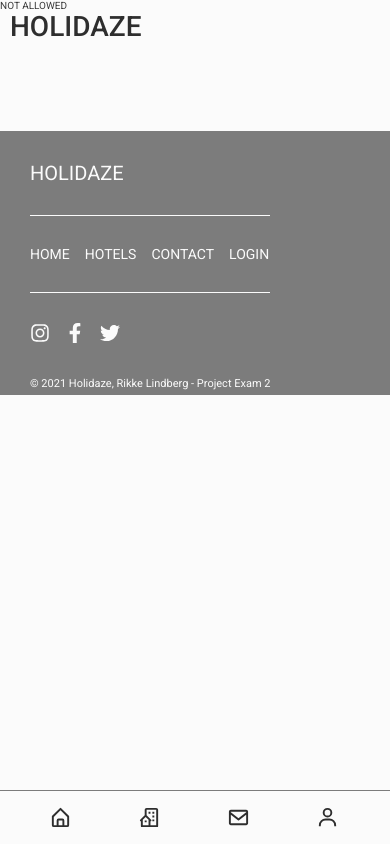
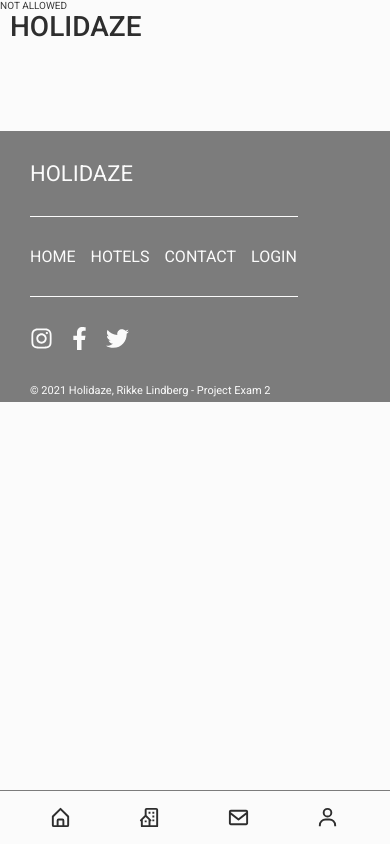
Before and after one commit to Noroff-FEU-Assignments/project-exam-2-RikkeLindberg, a Next.js app: page /admin in a window 390 px wide. Built offline with nearby package versions, Linux system fonts and the light colour scheme.

Commit message:
make fonts bigger and change media query

```diff
--- a/components/layout/Footer.module.css
+++ b/components/layout/Footer.module.css
@@ -7,7 +7,7 @@
 }
 
 .logo {
-  font-size: 2rem;
+  font-size: 2.2rem;
   padding-bottom: 3rem;
 }
 
@@ -17,11 +17,11 @@
   border-bottom: 1px solid #fbfbfb;
   padding: 3rem 0;
   width: 100%;
-  max-width: 240px;
+  max-width: 268px;
 }
 
 .link {
-  font-size: 1.4rem;
+  font-size: 1.6rem;
 }
 
 .icons {
@@ -29,7 +29,7 @@
 }
 
 .icon {
-  font-size: 2rem;
+  font-size: 2.3rem;
 }
 
 .item:not(:last-of-type),
@@ -41,7 +41,7 @@
   font-size: 1.1rem;
 }
 
-@media only screen and (max-width: 270px) {
+@media only screen and (max-width: 330px) {
   .list {
     flex-direction: column;
   }
```
